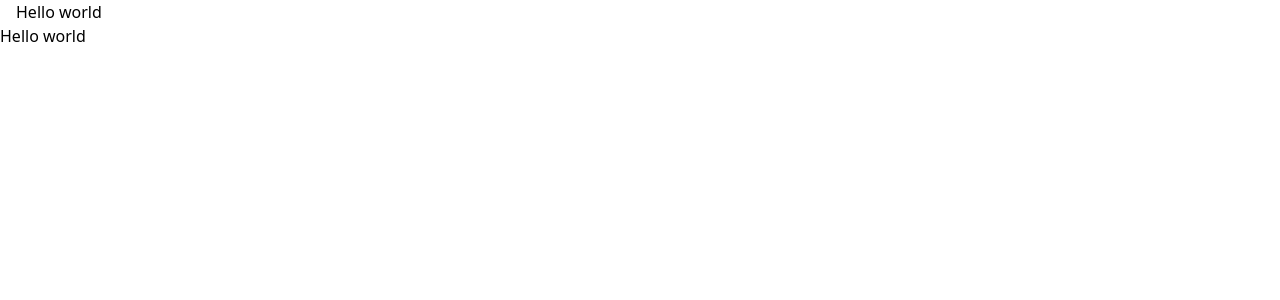
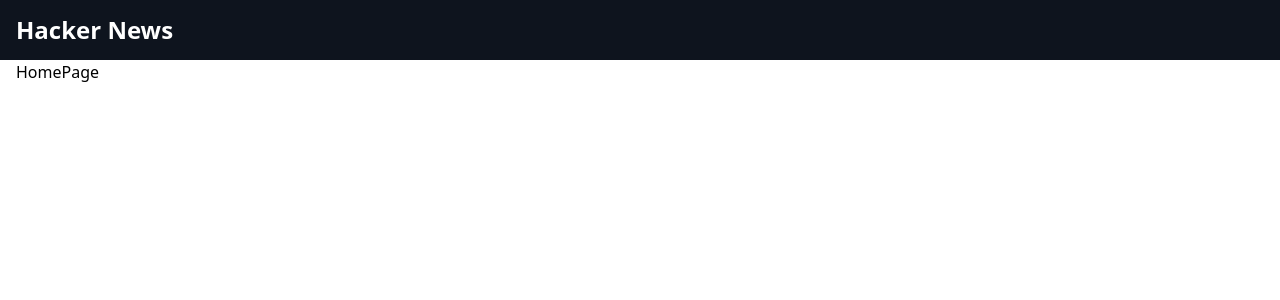
Before and after one commit to Mohammadshahzaib007/zenadmin-assignment, a React (Vite) app: page / in a window 1280 px wide. Shown: the top 300 px of the page. Built offline with nearby package versions, Linux system fonts and the light colour scheme.

Commit message:
Added routing

```diff
--- a/package.json
+++ b/package.json
@@ -12,7 +12,8 @@
   "dependencies": {
     "react": "^18.2.0",
     "react-dom": "^18.2.0",
-    "tailwind-merge": "^2.3.0"
+    "tailwind-merge": "^2.3.0",
+    "react-router-dom": "^6.23.0"
   },
   "devDependencies": {
     "@types/react": "^18.2.66",
@@ -25,7 +26,6 @@
     "eslint-plugin-react-hooks": "^4.6.0",
     "eslint-plugin-react-refresh": "^0.4.6",
     "postcss": "^8.4.38",
-    "react-router-dom": "^6.23.0",
     "tailwindcss": "^3.4.3",
     "typescript": "^5.2.2",
     "vite": "^5.2.0"
--- a/src/App.tsx
+++ b/src/App.tsx
@@ -1,7 +1,16 @@
+import { Route, Routes } from "react-router-dom";
+
 import Layout from "./Layout";
+import HomePage from "./pages/home";
 
 function App() {
-  return <Layout>Hello world</Layout>;
+  return (
+    <Layout>
+      <Routes>
+        <Route path="/" element={<HomePage />} />
+      </Routes>
+    </Layout>
+  );
 }
 
 export default App;
--- a/src/Layout/Nav/index.tsx
+++ b/src/Layout/Nav/index.tsx
@@ -2,8 +2,10 @@
 
 export default function Nav() {
   return (
-    <div>
-      <Container>Hello world</Container>
-    </div>
+    <nav className="h-[3.75rem] bg-[#0E141E]">
+      <Container className="w-full h-full flex items-center">
+        <h1 className="text-2xl font-semibold text-white">Hacker News</h1>
+      </Container>
+    </nav>
   );
 }
--- a/src/Layout/index.tsx
+++ b/src/Layout/index.tsx
@@ -1,5 +1,6 @@
 import React from "react";
-import Nav from "./Nav";
+import Nav from "./nav";
+import { Outlet } from "react-router-dom";
 
 type PropTypes = {
   children: React.ReactNode;
@@ -11,6 +12,7 @@
     <>
       <Nav />
       {children}
+      <Outlet />
     </>
   );
 }
--- a/src/main.tsx
+++ b/src/main.tsx
@@ -1,10 +1,15 @@
-import React from 'react'
-import ReactDOM from 'react-dom/client'
-import App from './App.tsx'
-import './index.css'
+import React from "react";
+import ReactDOM from "react-dom/client";
 
-ReactDOM.createRoot(document.getElementById('root')!).render(
+import { BrowserRouter } from "react-router-dom";
+
+import App from "./App.tsx";
+import "./index.css";
+
+ReactDOM.createRoot(document.getElementById("root")!).render(
   <React.StrictMode>
-    <App />
-  </React.StrictMode>,
-)
+    <BrowserRouter>
+      <App />
+    </BrowserRouter>
+  </React.StrictMode>
+);
--- /dev/null
+++ b/src/pages/home/index.tsx
@@ -0,0 +1,11 @@
+import Container from "../../components/container";
+
+function HomePage() {
+  return (
+    <section>
+      <Container>HomePage</Container>
+    </section>
+  );
+}
+
+export default HomePage;
```
Also changed, not shown: 1 other file (tests, documents, lock files or other folders).
